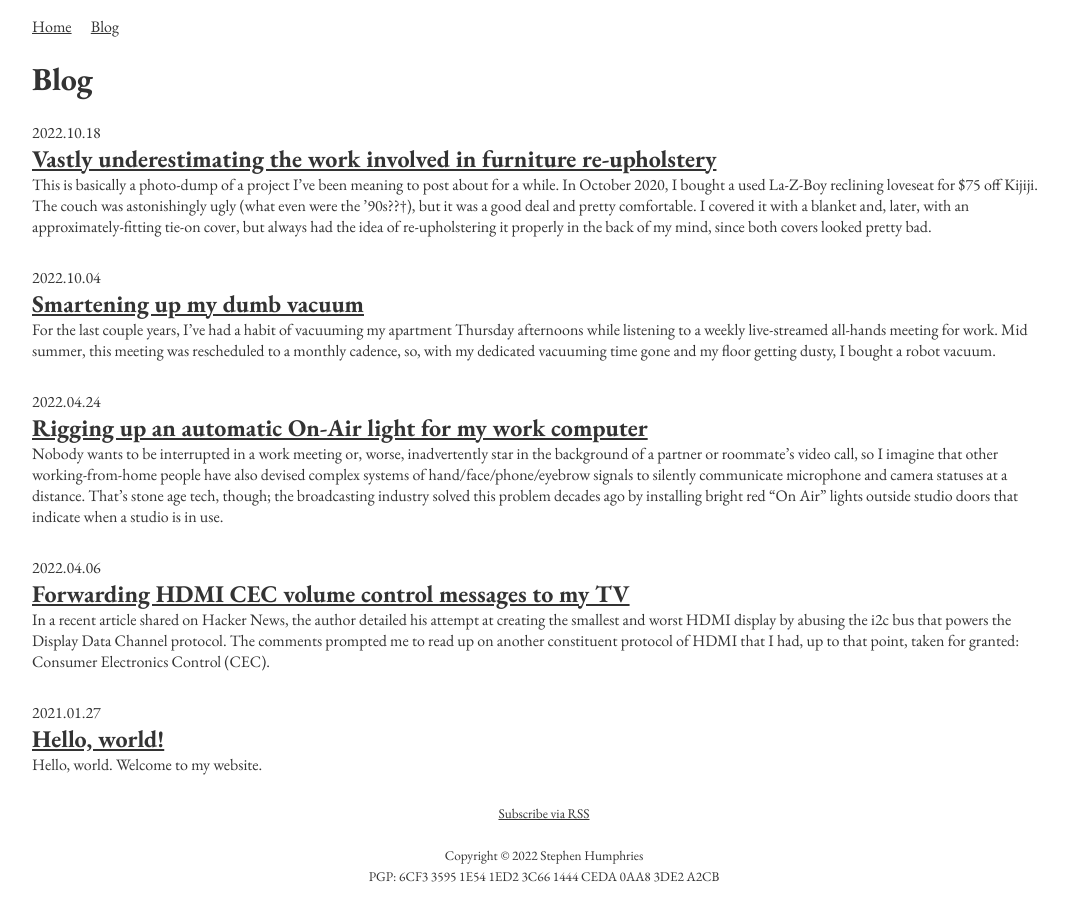
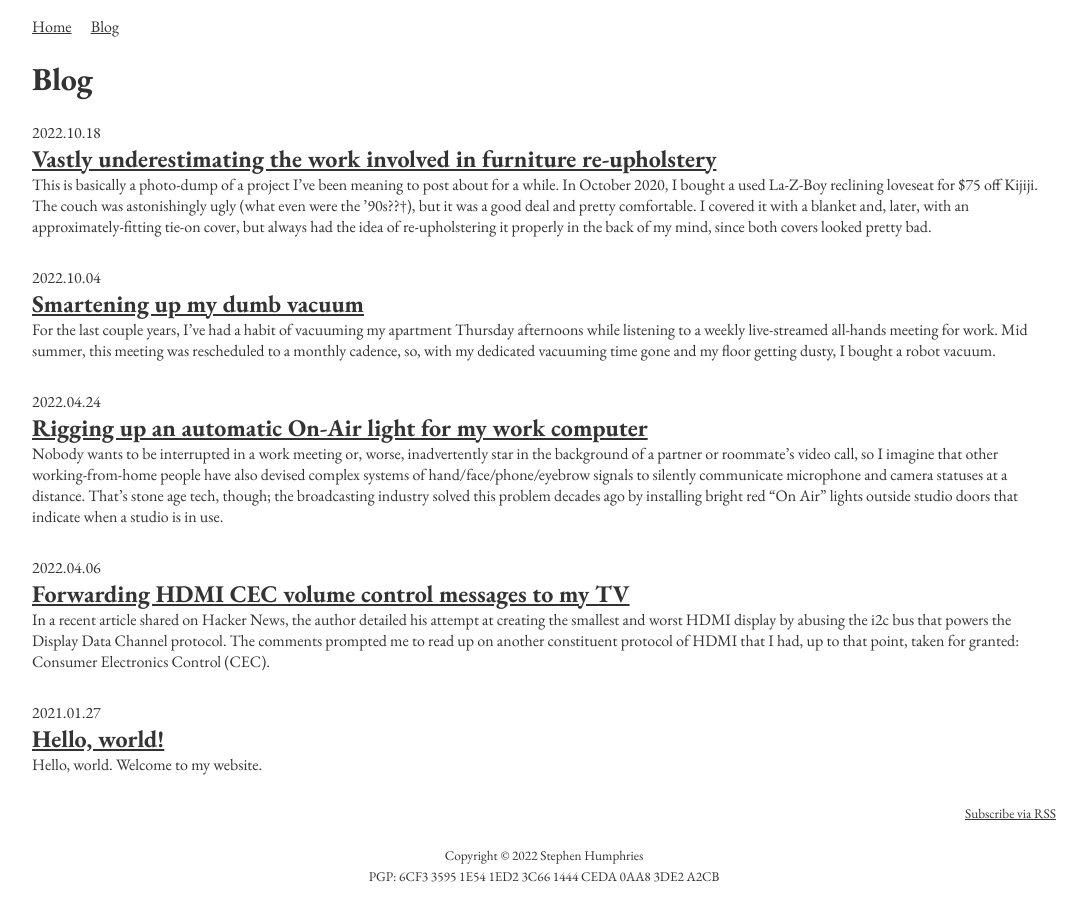
Before and after one commit to sjahu/sjahu.github.io, a Jekyll site: the page built from blog/index.html, in a window 1280 px wide. Shown: the whole page, without its empty margins (96-1183 px from the left). Built offline with Jekyll 4.4.1, drawn with Linux system fonts in a browser that asks for light colours.

Commit message:
Right justify rss link

```diff
--- a/_sass/default.scss
+++ b/_sass/default.scss
@@ -80,8 +80,8 @@ a {
   }
 }
 
-#rss {
-  text-align: center;
+.rss-link {
+  text-align: right;
   font-size: smaller;
 }
 
--- a/blog/index.html
+++ b/blog/index.html
@@ -16,4 +16,4 @@ title: Blog
   {% endfor %}
 </ul>
 
-<div id="rss"><a href="/blog/feed.xml" target="_blank">Subscribe via RSS</a></div>
+<div class="rss-link"><a href="/blog/feed.xml" target="_blank">Subscribe via RSS</a></div>
```
